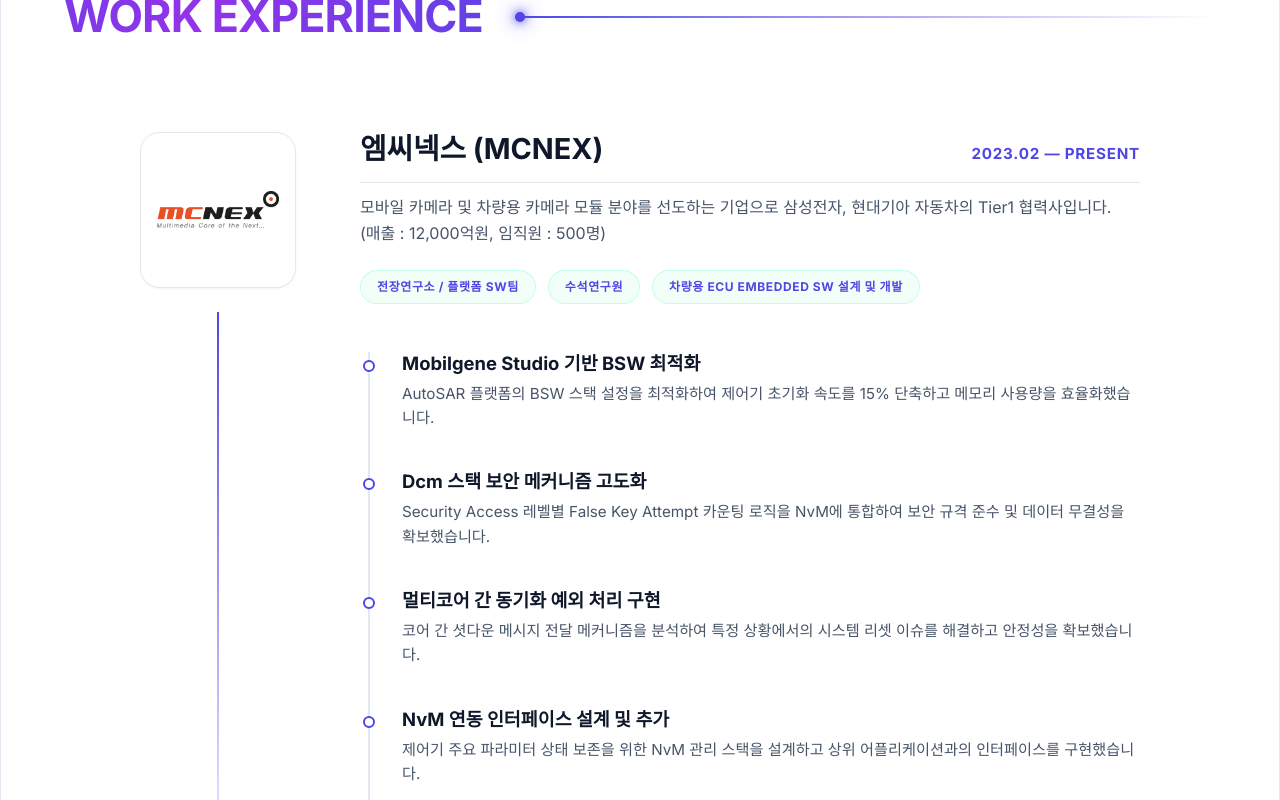
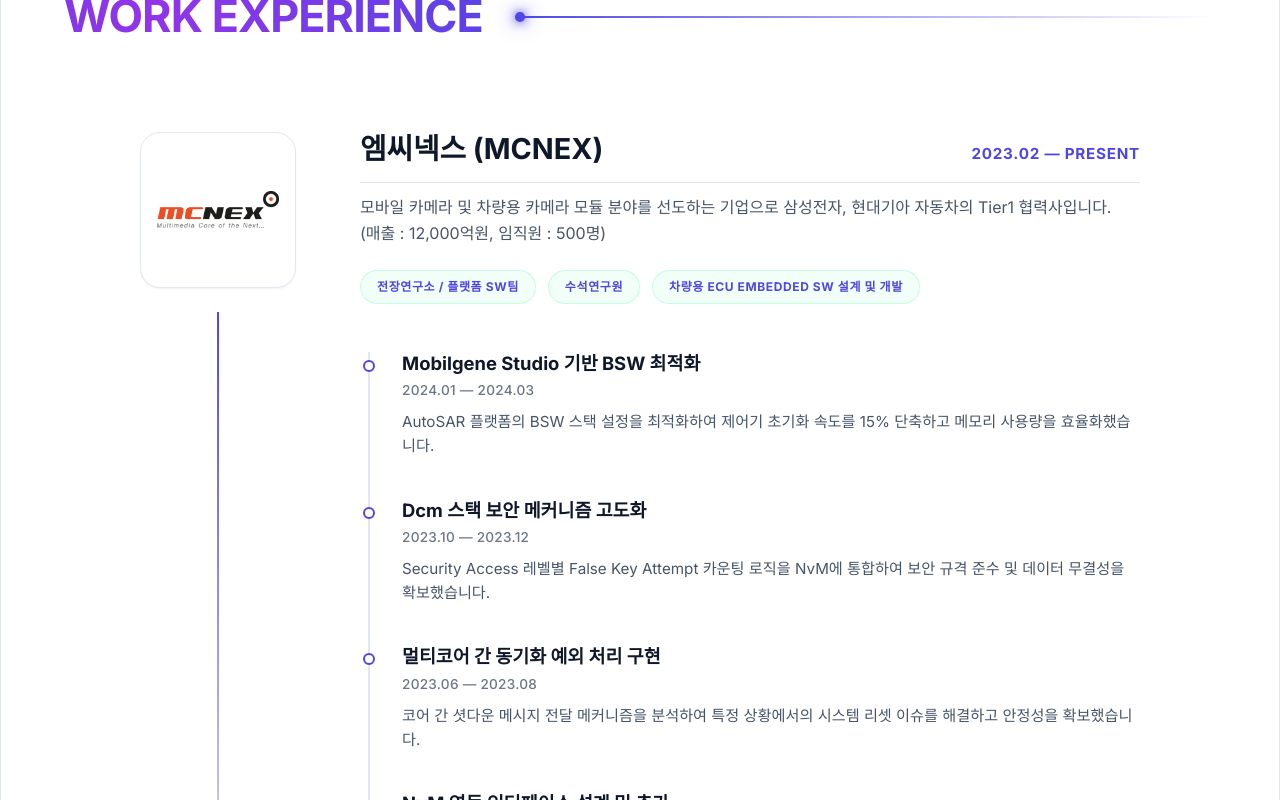
Before and after one commit to TimerOverflow/Hyun9_Portfolio, a React (Vite) app: page / in a window 1280 px wide. Shown: the part 2000-2800 px from the top of the page. Built offline with nearby package versions, Linux system fonts and the light colour scheme.

Commit message:
style: Add date of achievements

```diff
--- a/src/components/Experience.jsx
+++ b/src/components/Experience.jsx
@@ -55,7 +55,10 @@
                     className="achievement-item"
                     style={{ animationDelay: `${idx * 0.15}s` }}
                   >
-                    <h4 className="achievement-title">{ach.title}</h4>
+                    <div className="achievement-header-group">
+                      <h4 className="achievement-title">{ach.title}</h4>
+                      <div className="achievement-date">{ach.date}</div>
+                    </div>
                     <p className="achievement-desc">{ach.desc}</p>
                   </div>
                 ))}
--- a/src/index.css
+++ b/src/index.css
@@ -555,16 +555,29 @@
   box-shadow: 0 0 10px var(--accent-primary);
 }
 
+.achievement-header-group {
+  margin-bottom: 0.5rem;
+}
+
 .achievement-title {
   font-size: 1.15rem;
   font-weight: 700;
   color: var(--text-primary);
-  margin: 0 0 0.5rem 0;
+  margin: 0 0 0.4rem 0;
+  line-height: 1.2;
   transition: color 0.3s ease;
 }
 
 .achievement-item:hover .achievement-title {
   color: var(--accent-primary);
+}
+
+.achievement-date {
+  font-size: 0.85rem;
+  color: var(--text-secondary);
+  opacity: 0.8;
+  font-weight: 500;
+  letter-spacing: 0.02em;
 }
 
 .achievement-desc {
```
